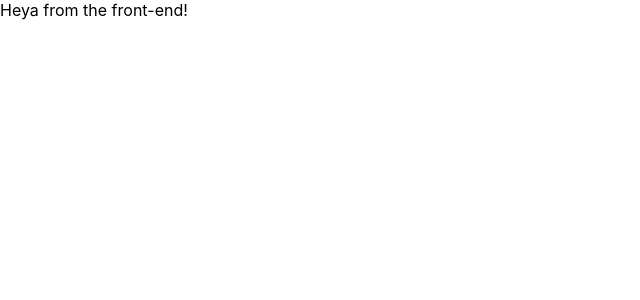
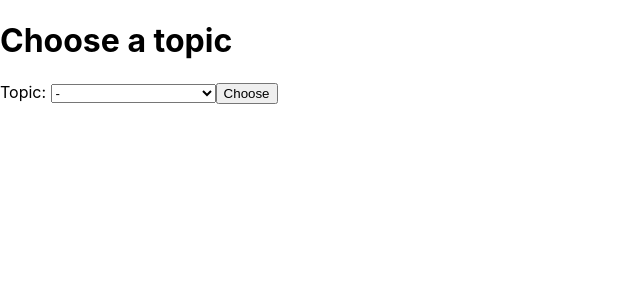
Before and after one commit to tgglv/vocab-gym, a React (Create React App) app in the folder front-end/: page / in a window 1280 px wide. Shown: the top 300 px of the page, without its empty margins (0-640 px from the left). Built offline with nearby package versions, Linux system fonts and the light colour scheme.

Commit message:
Add rounting and initial set of pages

```diff
--- a/front-end/package.json
+++ b/front-end/package.json
@@ -8,6 +8,7 @@
     "@testing-library/user-event": "^13.5.0",
     "react": "^17.0.2",
     "react-dom": "^17.0.2",
+    "react-router-dom": "^6.2.2",
     "react-scripts": "5.0.0"
   },
   "scripts": {
--- a/front-end/src/App.js
+++ b/front-end/src/App.js
@@ -1,8 +1,33 @@
+/**
+ * External dependencies
+ */
+import {
+  // Link,
+  Routes,
+  Route,
+} from "react-router-dom";
+
+/**
+ * Internal dependencies
+ */
+import ChooseTopic from './pages/choose-topic';
+import Test from './pages/test';
+import Result from './pages/result';
+import Report from './pages/report';
+
 function App() {
   return (
-    <div className="App">
-      Heya from the front-end!
-    </div>
+    <>
+    {/* <Link to="/">Test</Link> */}
+    {/* <Link to="/result">Result</Link> */}
+    {/* <Link to="/report">Report</Link> */}
+    <Routes>
+    <Route path="/" element={ <ChooseTopic/> } />
+      <Route path="/test/:testID" element={ <Test/> } />
+      <Route path="/result" element={ <Result/> } />
+      <Route path="/report" element={ <Report/> } />
+    </Routes>
+    </>
   );
 }
 
--- a/front-end/src/index.js
+++ b/front-end/src/index.js
@@ -1,11 +1,22 @@
+/**
+ * External dependencies
+ */
 import React from 'react';
 import ReactDOM from 'react-dom';
+import { BrowserRouter } from "react-router-dom";
+
+/**
+ * Internal dependencies
+ */
 import './index.css';
 import App from './App';
 
+
 ReactDOM.render(
   <React.StrictMode>
-    <App />
+    <BrowserRouter>
+      <App />
+    </BrowserRouter>
   </React.StrictMode>,
   document.getElementById('root')
 );
--- /dev/null
+++ b/front-end/src/pages/choose-topic.jsx
@@ -0,0 +1,35 @@
+import { useState } from "react";
+import { useNavigate } from "react-router-dom";
+
+export default function ChooseTopic() {
+    const [ selectedTopic, setSelectedTopic ] = useState( '-1' );
+
+    // TODO: get topics from API
+    const topics = [
+        {
+            name: '100 Verbs for Beginners',
+            id: '100-verbs-for-beginners',
+        }
+    ];
+
+    let navigate = useNavigate();
+
+    // TODO: create a new test via API
+    function chooseTopic() {
+        // TODO: use the proper test ID for navigation
+        navigate( '/test/123' );
+    }
+
+    return (
+        <div>
+            <h1>Choose a topic</h1>
+            Topic: <select className="choose-topic" onChange={ setSelectedTopic }>
+                <option value="-1" selected>-</option>
+                { topics.map( topic => {
+                    return <option value={ topic.id }>{ topic.name }</option>
+                } ) }
+            </select>
+            <button onClick={ chooseTopic } >Choose</button>
+        </div>
+    );
+}
--- /dev/null
+++ b/front-end/src/pages/report.jsx
@@ -0,0 +1,5 @@
+export default function Report() {
+    return (
+        <div>Report page</div>
+    );
+}
--- /dev/null
+++ b/front-end/src/pages/result.jsx
@@ -0,0 +1,5 @@
+export default function Result() {
+    return (
+        <div>Results page</div>
+    );
+}
--- /dev/null
+++ b/front-end/src/pages/test.jsx
@@ -0,0 +1,55 @@
+import { useEffect, useState } from "react";
+import { useParams } from "react-router-dom";
+
+export default function Test() {
+    let params = useParams();
+
+    // TODO: extract back-and-forth method to another file
+    const [ currentQuestionIndex, setCurrentQuestionIndex ] = useState( 0 );
+    const [ currentApproach, setCurrentApproach ] = useState( 'q2a' );
+
+    const [ currentQuestion, setCurrentQuestion ] = useState();
+    const [ expectedAnswer, setExpectedAnswer ] = useState();
+
+    useEffect( () => {
+        // TODO: fetch questions / answers
+        // TODO: shuffle questions
+    } );
+
+    let data = { // will be got from the API
+        testType: 'back-and-forth',
+        questions: [
+            {
+                q: 'abrir',
+                a: 'to open',
+            },
+            {
+                q: 'acabar',
+                a: 'to finish',
+            },
+            {
+                q: 'aceitar',
+                a: 'to accept',
+            },
+        ],
+    };
+
+    function getNextQuestion() {
+        // TODO: implement loop through questions
+
+        // TODO: when currentApproach's loop is over, swith to another approach and re-shuffle again
+    }
+
+    function submitQuestion() {
+        // TODO: filter enter presses
+    }
+
+    return (
+        <>
+            <h1>Test #{ params.testID }</h1>
+            {/* TODO: address the current question index */}
+            Q ( i / N ): <span>{/* TODO: add current question */}</span>
+            <input type="text" defaultValue="" onKeyDown={ submitQuestion }/>
+        </>
+    );
+}
```
Also changed, not shown: 1 other file (tests, documents, lock files or other folders).
